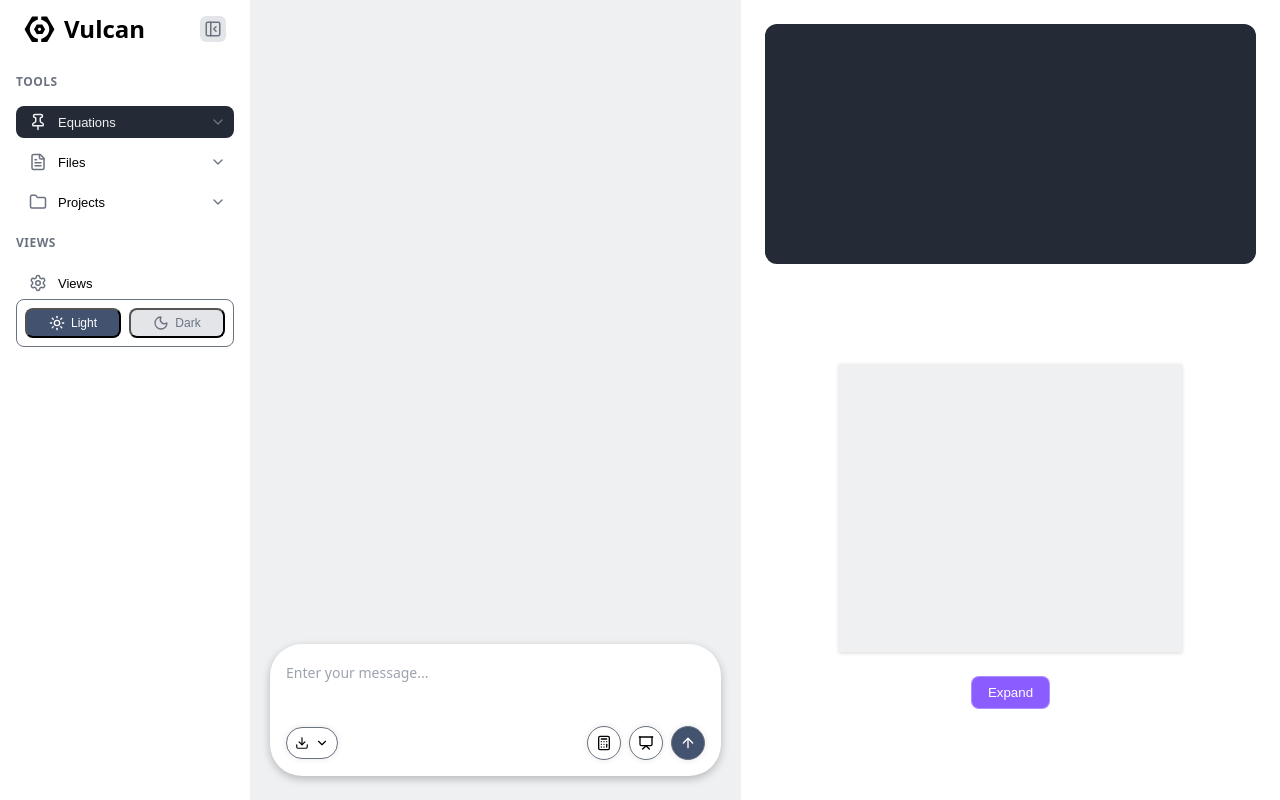
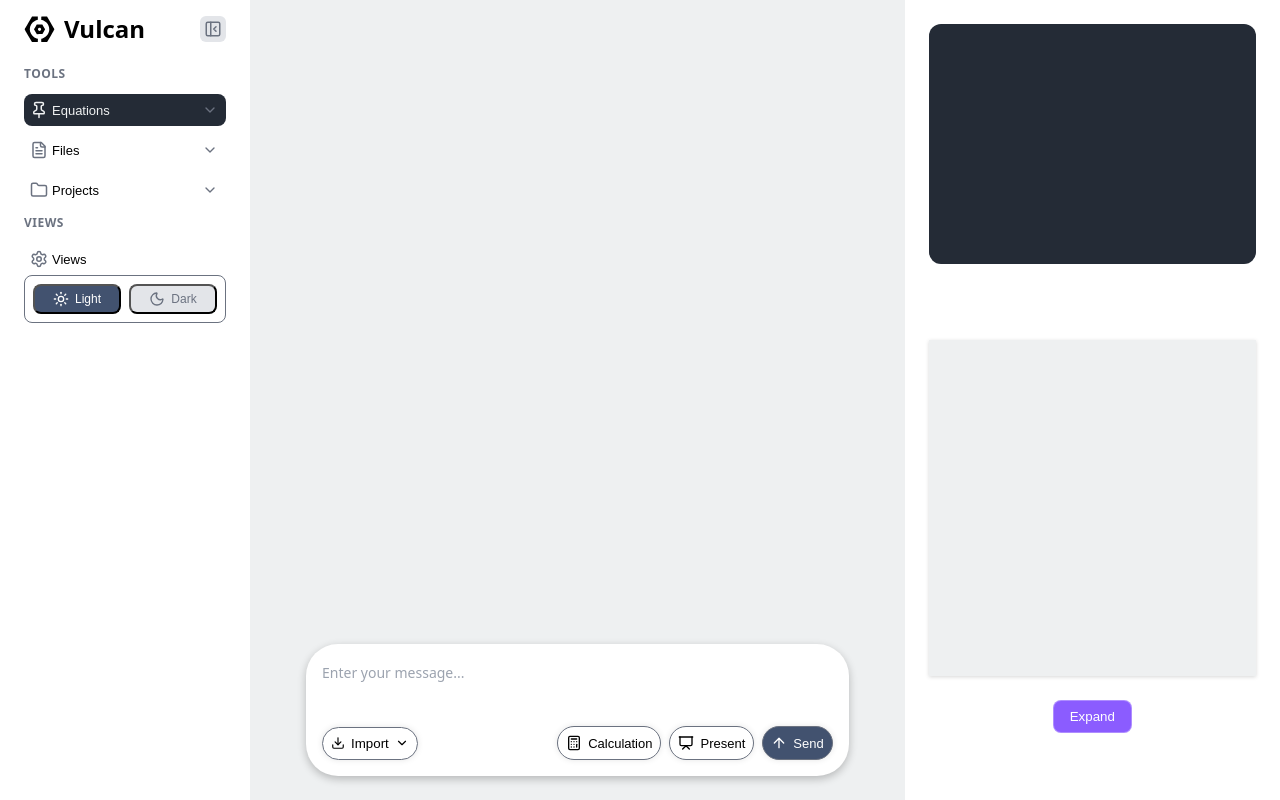
Before and after one commit to josemecado/mecado-ui-playground, a React (Vite) app: page / in a window 1280 px wide. Built offline with nearby package versions, Linux system fonts and the light colour scheme.

Commit message:
updates to the side menu

```diff
--- a/src/pages/ProjectChatWindow.jsx
+++ b/src/pages/ProjectChatWindow.jsx
@@ -18,5 +18,4 @@ const Container = styled.div`
   flex-direction: row;
   height: 100vh; // full height
   width: 100%;
-  background: red;
 `;
--- a/src/projects/projectChatWindow/ChatView/MecadoChatForm.tsx
+++ b/src/projects/projectChatWindow/ChatView/MecadoChatForm.tsx
@@ -51,7 +51,7 @@ export default ChatForm;
 // Main form containers
 export const ChatFormContainer = styled.form<{ disabled?: boolean }>`
   display: flex;
-  flex: 1 1 0; // Grows 2x more than DetailBar
+  flex: 2 1 0; // Grows 2x more than DetailBar
   justify-content: center;
   align-items: flex-end;
   min-width: 300px;
--- a/src/projects/projectChatWindow/DetailBar/DetailBar.tsx
+++ b/src/projects/projectChatWindow/DetailBar/DetailBar.tsx
@@ -4,12 +4,10 @@ import { useState } from "react";
 const DetailBarContainer = styled.div<{ isExpanded: boolean }>`
   display: flex;
   flex-direction: column;
-  flex: 1 1 0;
-  min-width: ${(props) => (props.isExpanded ? "800px" : "350px")};
-  max-width: 1200px;
+  flex: ${(props) => (props.isExpanded ? "2 1 0" : "1 1 0")};
   background-color: var(--bg-secondary);
   padding: 24px;
-  transition: min-width 0.3s ease; // Add a transition for a smoother effect
+  transition: all 0.3s ease; // Add a transition for a smoother effect
   gap: 32px;
 `;
 
@@ -27,12 +25,11 @@ const BottomSection = styled.div`
   align-items: center;
   justify-content: center;
   gap: 24px;
-  /* background: var(--accent-neutral); */
 `;
 
 const ResizableRectangle = styled.div<{ isExpanded: boolean }>`
-  width: ${(props) => (props.isExpanded ? "100%" : "70%")};
-  height: ${(props) => (props.isExpanded ? "80%" : "60%")};
+  width: 100%;
+  height: ${(props) => (props.isExpanded ? "100%" : "70%")};
   background: var(--bg-primary);
   transition: all 0.3s ease;
   box-shadow: rgba(0, 0, 0, 0.16) 0px 1px 4px;
--- a/src/projects/projectChatWindow/SideMenuBar/MenuHeader.tsx
+++ b/src/projects/projectChatWindow/SideMenuBar/MenuHeader.tsx
@@ -89,7 +89,7 @@ const ToggleButton = styled.button<{ isCollapsed?: boolean }>`
   align-items: center;
   justify-content: center;
   cursor: pointer;
-  color: ${(props) => props.theme.colors.textMuted};
+  color: var(--text-muted);
   transition: all 0.3s ease;
   transform: ${(props) =>
     props.isCollapsed ? "rotate(180deg)" : "rotate(0deg)"};
--- a/src/projects/projectChatWindow/SideMenuBar/MenuItem.tsx
+++ b/src/projects/projectChatWindow/SideMenuBar/MenuItem.tsx
@@ -69,9 +69,7 @@ const BaseMenuItem = styled.button<{
   padding: 6px;
   border: none;
   background: ${(props) =>
-    props.$isCollapsed
-      ? "none"
-      : props.$isActive
+    props.$isActive
       ? "var(--primary-alternate)"
       : "none"};
   border-radius: 8px;
@@ -113,15 +111,7 @@ const IconContainer = styled.div<{
   display: flex;
   align-items: center;
   justify-content: center;
-  height: 32px;
-  width: 32px;
-  padding: ${(props) => (props.$isCollapsed ? "0 6px" : "0")};
   border-radius: 8px;
-
-  background: ${(props) =>
-    props.$isCollapsed && props.$isActive
-      ? "var(--primary-alternate)"
-      : "none"};
   svg {
     color: ${(props) =>
       props.$isActive ? "var(--text-inverted)" : "var(--text-muted)"};
--- a/src/projects/projectChatWindow/SideMenuBar/MenuSection.tsx
+++ b/src/projects/projectChatWindow/SideMenuBar/MenuSection.tsx
@@ -102,7 +102,7 @@ const SectionHeader = styled.div<{ isCollapsed?: boolean }>`
   color: var(--text-muted);
   text-transform: uppercase;
   letter-spacing: 0.5px;
-  margin: 16px 0 8px 0;
+  margin: 8px 0 4px 0;
 `;
 
 // Sub-menu container
--- a/src/projects/projectChatWindow/SideMenuBar/SideMenuBar.tsx
+++ b/src/projects/projectChatWindow/SideMenuBar/SideMenuBar.tsx
@@ -161,6 +161,7 @@ const SidebarContainer = styled.div<{ $collapsed?: boolean }>`
   /* width expands temporarily on hover when collapsed */
   width: ${(p) => (p.$collapsed ? "80px" : "250px")};
   min-width: 80px;
+  min-width: ${(props) => (props.$collapsed ? "80px" : "250px")};
   background-color: var(--bg-secondary);
   overflow-y: auto;
   overflow-x: hidden;
@@ -184,7 +185,7 @@ const SidebarContainer = styled.div<{ $collapsed?: boolean }>`
 const ContentContainer = styled.div`
   display: flex;
   flex-direction: column;
-  padding: 0 16px;
+  padding: 0 24px;
 `;
 
 const HoverTrigger = styled.div`
```
